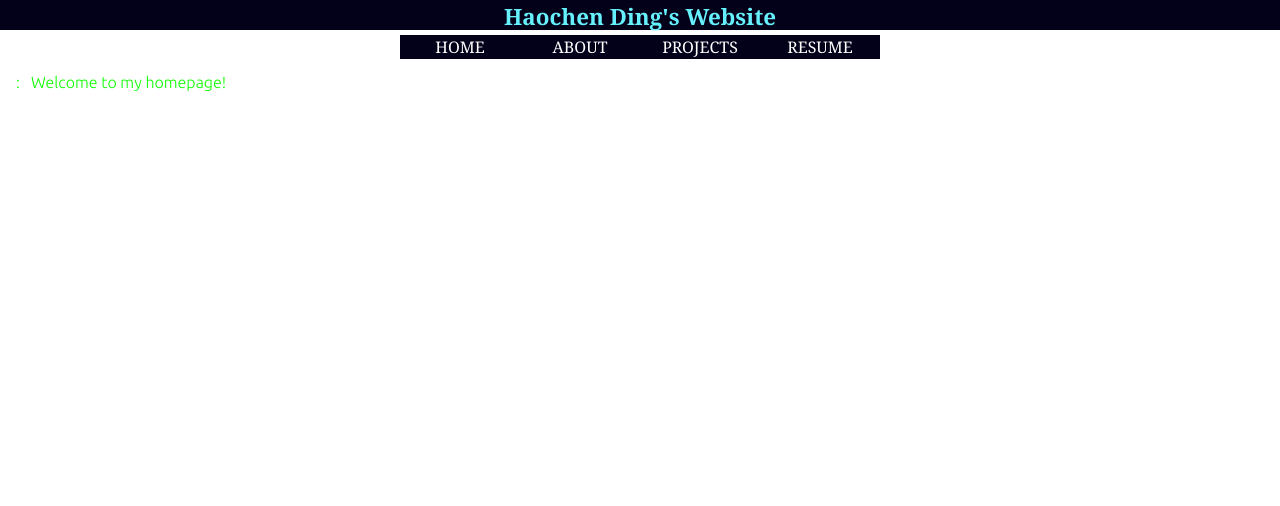
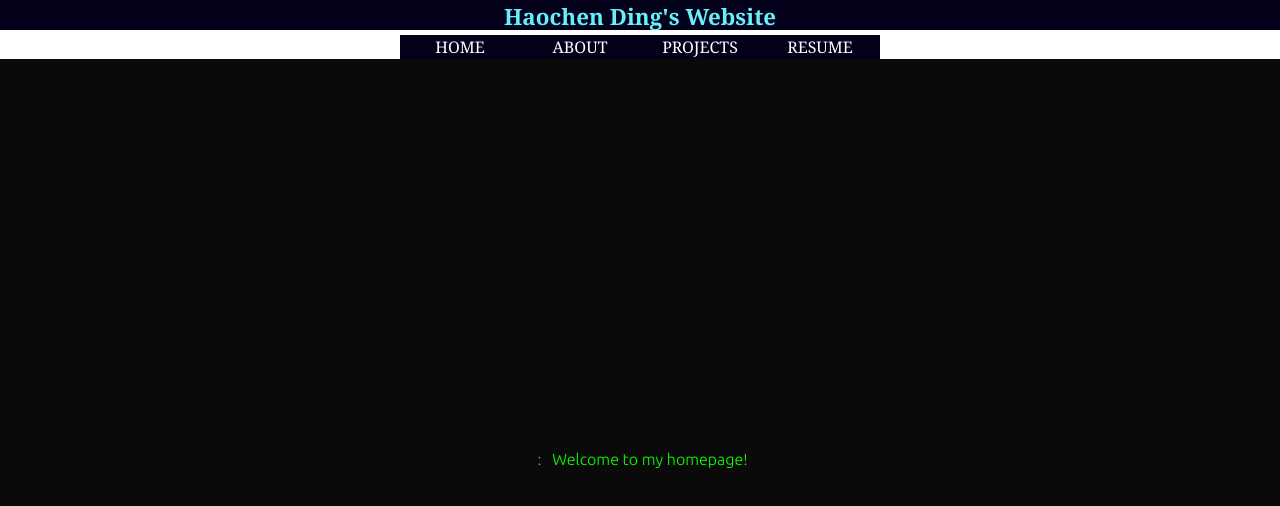
Before and after one commit to haochend413/my-website-v2, a Next.js app: page / in a window 1280 px wide. Shown: the top 506 px of the page. Built offline with nearby package versions, Linux system fonts and the light colour scheme.

Commit message:
tried flex display for projects

```diff
--- a/src/app/about/about.module.css
+++ b/src/app/about/about.module.css
@@ -16,7 +16,7 @@
 .textbox {
   margin-left: 10px;
   margin-right: 10px;
-  margin-top: 10px;
+  margin-top: 20px;
   margin-bottom: 10px;
   height: 100%;
   justify-content: center;
--- a/src/app/global.css
+++ b/src/app/global.css
@@ -22,6 +22,15 @@ body {
 /* textbox****************/
 /************ textbox **************/
 
+.page-center {
+  display: flex;
+  justify-content: center;
+  align-items: center;
+  height: 100vh; /* Ensure the container takes up the full viewport height */
+  margin: 0; /* Remove default margins */
+  background-color: #0a0a0a; /* Optional: Background for visibility */
+}
+
 .textbox {
   margin-left: 10px;
   margin-right: 10px;
@@ -29,7 +38,8 @@ body {
   margin-bottom: 10px;
   height: 100%;
   justify-content: center;
-
+  align-items: center; /* Vertically center the element */
+  display: flex;
   color: rgb(13, 255, 0);
   padding-left: 5px;
   box-sizing: border-box;
@@ -51,7 +61,7 @@ body {
   overflow: hidden; /* Ensures the content is not revealed until the animation */
   white-space: nowrap; /* Keeps the content on a single line */
   text-align: left; /* Ensures the text is aligned to the left */ /* Gives that scrolling effect as the typing happens */
-  animation: typing 3.5s steps(40) forwards, blink steps(40) 1s;
+  animation: typing 1s steps(40) forwards, blink steps(40) 1s;
 }
 /* The typing effect */
 @keyframes typing {
--- a/src/app/page.tsx
+++ b/src/app/page.tsx
@@ -3,8 +3,10 @@
 export default function Home() {
   return (
     //wrapped in layout.tsx;
-    <div className="textbox">
-      <p className="typewriter">: &nbsp; Welcome to my homepage!</p>
+    <div className="page-center">
+      <div className="textbox">
+        <p className="typewriter">: &nbsp; Welcome to my homepage!</p>
+      </div>
     </div>
   );
 }
--- a/src/app/projects/page.tsx
+++ b/src/app/projects/page.tsx
@@ -7,15 +7,17 @@ import { useRouter } from "next/navigation";
 function Experiencepage() {
   return (
     <>
+      <div className={styles["sizing"]}>
         <div className={styles["textbox"]}>
           <p className={styles["typewriter"]}>
-          : &nbsp; I am keen on participating in projects, academic research and
-          internships to improve my skills and widen my horizon.
+            : &nbsp; I am keen on participating in projects, academic research
+            and internships to improve my skills and widen my horizon.
           </p>
           <p className={styles["typewriter"]}>
             : &nbsp; I am currently seeking for opportunities in ECE related
             fields.
           </p>
+        </div>
       </div>
 
       {/* align, imglink, imgname, project_title, project_description, link*/}
--- a/src/app/projects/projects.module.css
+++ b/src/app/projects/projects.module.css
@@ -6,14 +6,22 @@
   margin-left: 20px;
   margin-right: 20px;
   margin-top: 40px;
+  margin-bottom: 40px;
 }
 
 /************ textbox **************/
 
+.sizing {
+  display: flex;
+  align-items: left;
+  height: auto;
+  margin: 0;
+}
+
 .textbox {
   margin-left: 10px;
   margin-right: 10px;
-  margin-top: 10px;
+  margin-top: 20px;
   margin-bottom: 10px;
   height: 100%;
   justify-content: center;
```
Lines whose indentation alone changed are shown as unchanged.
